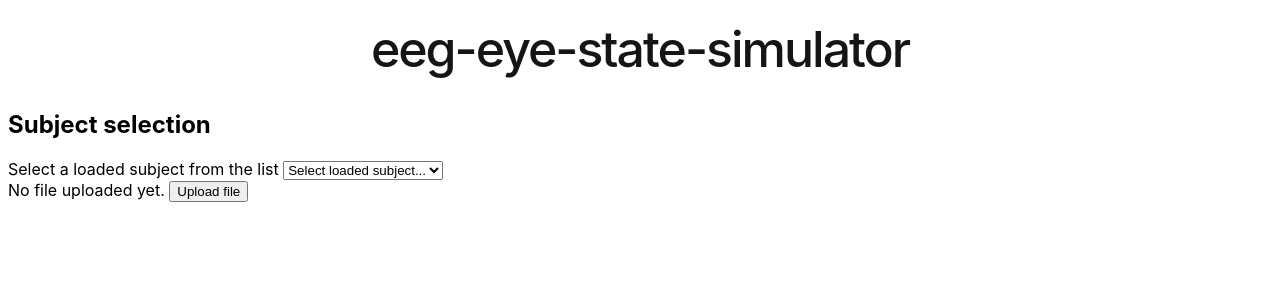
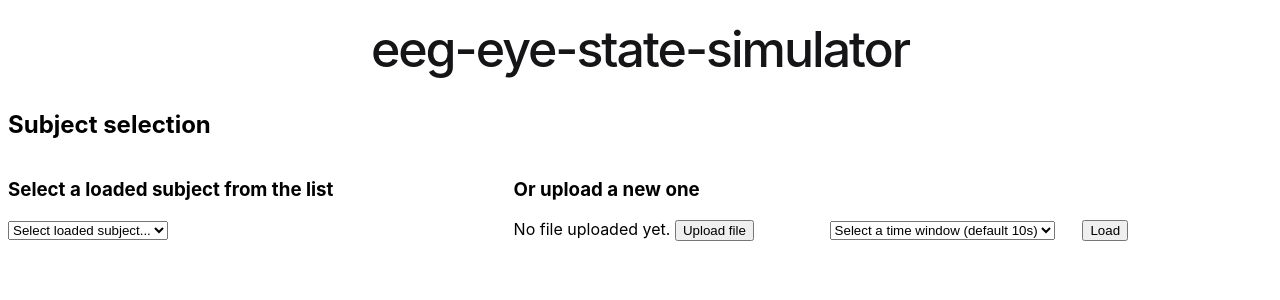
Before and after one commit to pevipe/eeg-eye-state-simulator-frontend, an Angular app in the folder eeg-eye-state-simulator/: page / in a window 1280 px wide. Shown: the top 300 px of the page. Built offline with nearby package versions, Linux system fonts and the light colour scheme.

Commit message:
Unido SubjectComponent con api

```diff
--- a/eeg-eye-state-simulator/src/app/classifiers-api.service.ts
+++ b/eeg-eye-state-simulator/src/app/classifiers-api.service.ts
@@ -1,5 +1,5 @@
 import { Injectable } from '@angular/core';
-import { HttpClient } from '@angular/common/http';
+import { HttpClient, HttpParams } from '@angular/common/http';
 import { Observable, of } from 'rxjs';
 
 @Injectable({
@@ -16,7 +16,17 @@ export class ClassifiersApiService {
   }
 
   uploadSubject(fileName: string, formData: FormData): Observable<any> {
-    // return this.http.post(this.baseUrl + '/upload_subject', formData);
+    // let params: HttpParams = new HttpParams().append('subject', fileName);
+    // return this.http.post(this.baseUrl + '/upload_subject', formData, {params: params});
+
     return of(null);  // mock upload
   }
+
+  windowSubject(fileName: string, window_size: number): Observable<any> {
+    // let params: HttpParams = new HttpParams();
+    // params = params.append('subject', fileName).append('window', window_size);
+    // return this.http.post(this.baseUrl + '/window_subject', null, {params: params});
+
+    return of(null);  // mock window
+  }
 }
--- a/eeg-eye-state-simulator/src/app/subject/subject.component.html
+++ b/eeg-eye-state-simulator/src/app/subject/subject.component.html
@@ -1,21 +1,34 @@
 <h2>Subject selection</h2>
 
-<label for="subjectSelect">Select a loaded subject from the list      </label>
 
-<select id="subjectSelect">
-    <option value="" disabled selected>{{ defaultText }}</option>
+<div id="selection" style="display:inline-block; width: 40%">
+<h3>Select a loaded subject from the list</h3>
+<select id="subjectSelect"  (change)="onSubjectSelected($event)">
+    <option value="" disabled selected>{{ subjectDefaultText }}</option>
     <option *ngFor="let subject of subject_list" [value]="subject">{{ subject }}</option>
 </select>
+</div>
 
 
-<input type="file" class="file-input"
-       (change)="onFileSelected($event)" #fileUpload>
+<input type="file" class="file-input" (change)="onFileSelected($event)" [accept]=requiredFileType #fileUpload>
 
-<div class="file-upload">
 
-   {{fileName || "No file uploaded yet."}}
+<div class="file-upload" style="display:inline-block; width: 25%">
+    <h3>Or upload a new one</h3>
+    {{fileName || "No file uploaded yet."}}
 
     <button (click)="fileUpload.click()">
         Upload file
     </button>
 </div>
+
+<div style="display:inline-block; width: 20%">
+<select id="windowSelect" (change)="onWindowSelected($event)">
+    <option value="" disabled selected>{{ windowDefaultText }}</option>
+    <option *ngFor="let window of windowList" [value]="window">{{ window }}</option>
+</select>
+</div>
+
+<button (click)="onLoadClicked()">
+    Load
+</button>
--- a/eeg-eye-state-simulator/src/app/subject/subject.component.ts
+++ b/eeg-eye-state-simulator/src/app/subject/subject.component.ts
@@ -10,10 +10,17 @@ import { ClassifiersApiService } from '../classifiers-api.service';
 export class SubjectComponent implements OnInit {
   // Selector of an existent subject
   subject_list: string[] = [];
-  defaultText = "Select loaded subject...";
+  subjectDefaultText = "Select loaded subject...";
+  selectedSubject = "";
 
   // File uploader
   fileName = '';
+  requiredFileType = '.csv';
+
+  //Window selector
+  windowDefaultText = "Select a time window (default 10s)";
+  windowList: string[] = ["10s with 8s overlap", "8s with 5s overlap", "5s with 3s overlap"];
+  selectedWindow = "";
 
   constructor(private classifiersService: ClassifiersApiService) { }
 
@@ -21,6 +28,10 @@ export class SubjectComponent implements OnInit {
     this.classifiersService.getUploadedSubjects().subscribe(subject_list => {
       this.subject_list = subject_list;
     });
+  }
+
+  onSubjectSelected(event: any): void {
+    this.selectedSubject = event.target.value;
   }
 
   onFileSelected(event: any): void {
@@ -35,4 +46,35 @@ export class SubjectComponent implements OnInit {
     }
   }
 
+  onWindowSelected(event: any): void {
+    this.selectedWindow = event.target.value;
+  }
+
+  onLoadClicked(): void {
+    console.log("Loaded");  //TODO: replace with API call
+    var selectedWindow = null;
+
+    // If window is null -> no window is selected
+    if (this.selectedWindow == null) {
+      console.log("No selected window");
+      return;
+    }
+
+    if (this.selectedWindow == this.windowList[0]) {
+      selectedWindow = 10;
+    }
+    else if (this.selectedWindow == this.windowList[1]) {
+      selectedWindow = 8;
+    }
+    else if (this.selectedWindow == this.windowList[2]) {
+      selectedWindow = 5;
+    }
+    else{
+      console.log("Invalid window selection");
+      return;
+    }
+
+    this.classifiersService.windowSubject(this.fileName, selectedWindow).subscribe();
+  }
+
 }
```
